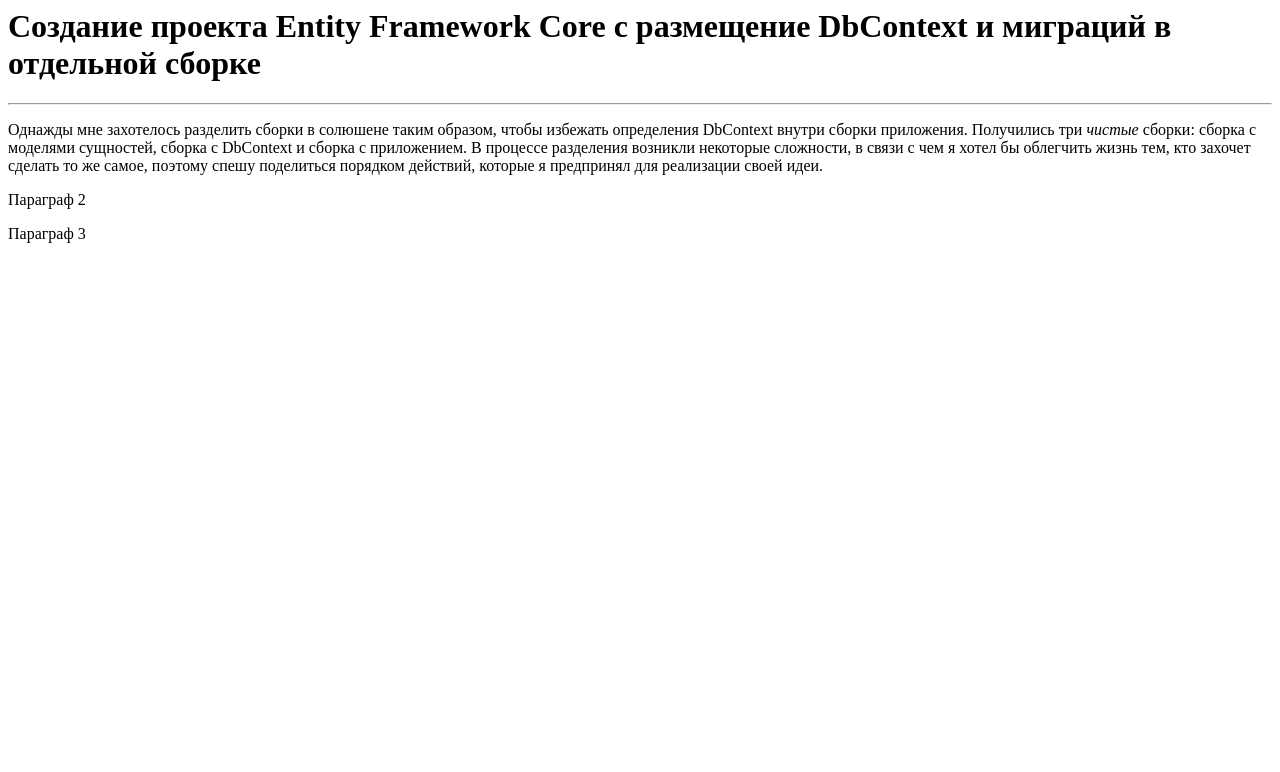
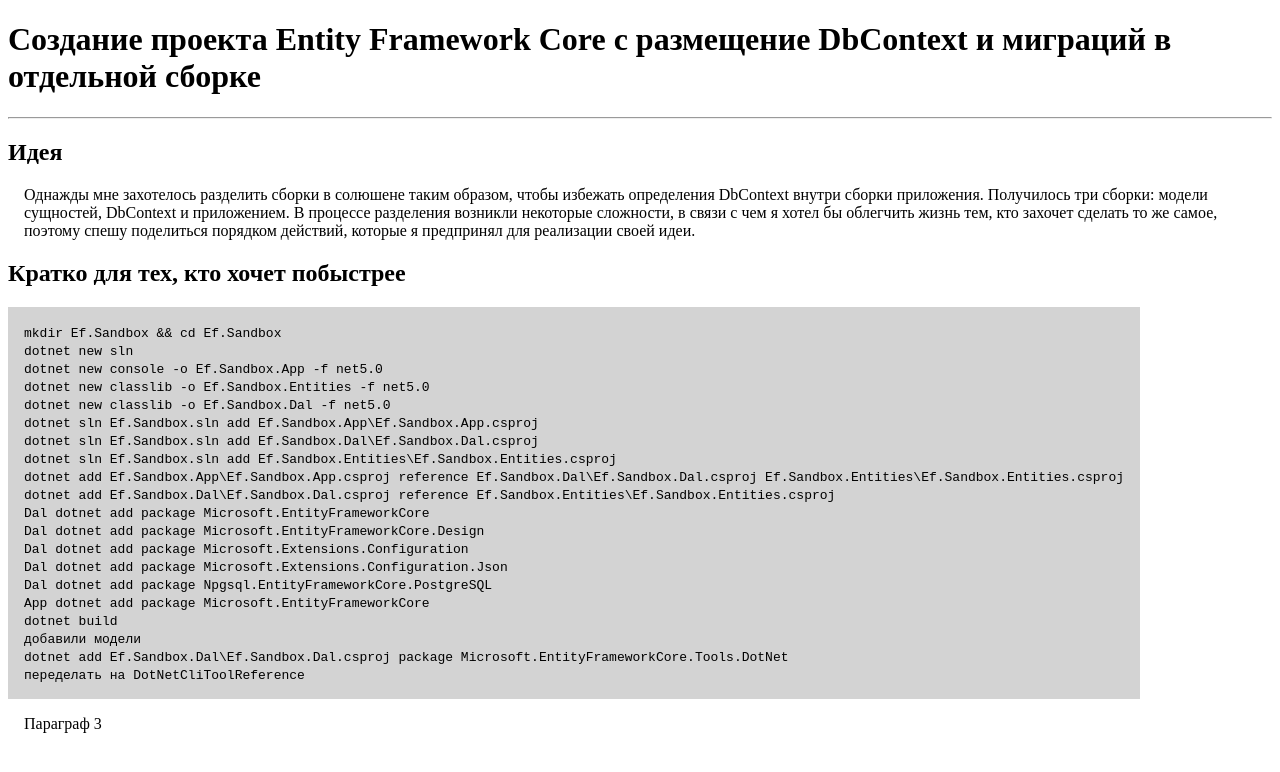
Before and after one commit to Gregor812/gregor812.github.io, a plain HTML site: page ef-core-separate-assembly-dbcontext-and-migrations.html in a window 1280 px wide. Drawn offline with Linux system fonts and the light colour scheme.

Commit message:
добавил файл со стилями и дописал ещё немного статью

```diff
--- a/ef-core-separate-assembly-dbcontext-and-migrations.html
+++ b/ef-core-separate-assembly-dbcontext-and-migrations.html
@@ -1,18 +1,45 @@
+<!DOCTYPE html>
 <html lang=ru>
     <head>
         <meta charset="utf-8" />
+        <link rel="stylesheet" href="styles.css" media="screen" />
         <title>Блог им. XIX пятилетки</title>
     </head>
     <body>
         <h1>Создание проекта Entity Framework Core с размещение DbContext и миграций в отдельной сборке</h1>
         <hr />
+        <h2>Идея</H2>
         <p>
             Однажды мне захотелось разделить сборки в солюшене таким образом, чтобы избежать определения DbContext внутри сборки приложения.
-            Получились три <span><i>чистые</i></span> сборки: сборка с моделями сущностей, сборка с DbContext и сборка с приложением.
+            Получилось три сборки: модели сущностей, DbContext и приложением.
             В процессе разделения возникли некоторые сложности, в связи с чем я хотел бы облегчить жизнь тем, кто захочет сделать то же самое,
             поэтому спешу поделиться порядком действий, которые я предпринял для реализации своей идеи.
         </p>
-        <p>Параграф 2</p>
+        <h2>Кратко для тех, кто хочет побыстрее</h2>
+        <div class="code-block">
+            <p><code>
+                mkdir Ef.Sandbox && cd Ef.Sandbox<br>
+                dotnet new sln<br>
+                dotnet new console -o Ef.Sandbox.App -f net5.0<br>
+                dotnet new classlib -o Ef.Sandbox.Entities -f net5.0<br>
+                dotnet new classlib -o Ef.Sandbox.Dal -f net5.0<br>
+                dotnet sln Ef.Sandbox.sln add Ef.Sandbox.App\Ef.Sandbox.App.csproj<br>
+                dotnet sln Ef.Sandbox.sln add Ef.Sandbox.Dal\Ef.Sandbox.Dal.csproj<br>
+                dotnet sln Ef.Sandbox.sln add Ef.Sandbox.Entities\Ef.Sandbox.Entities.csproj<br>
+                dotnet add Ef.Sandbox.App\Ef.Sandbox.App.csproj reference Ef.Sandbox.Dal\Ef.Sandbox.Dal.csproj Ef.Sandbox.Entities\Ef.Sandbox.Entities.csproj<br>
+                dotnet add Ef.Sandbox.Dal\Ef.Sandbox.Dal.csproj reference Ef.Sandbox.Entities\Ef.Sandbox.Entities.csproj<br>
+                Dal dotnet add package Microsoft.EntityFrameworkCore<br>
+                Dal dotnet add package Microsoft.EntityFrameworkCore.Design<br>
+                Dal dotnet add package Microsoft.Extensions.Configuration<br>
+                Dal dotnet add package Microsoft.Extensions.Configuration.Json<br>
+                Dal dotnet add package Npgsql.EntityFrameworkCore.PostgreSQL<br>
+                App dotnet add package Microsoft.EntityFrameworkCore<br>
+                dotnet build<br>
+                добавили модели<br>
+                dotnet add Ef.Sandbox.Dal\Ef.Sandbox.Dal.csproj package Microsoft.EntityFrameworkCore.Tools.DotNet<br>
+                переделать на DotNetCliToolReference
+            </code></p>
+        </div>
         <p>Параграф 3</p>
     </body>
 </html>
--- /dev/null
+++ b/styles.css
@@ -0,0 +1,8 @@
+.code-block {
+    background-color: lightgray;
+    display: inline-block;
+}
+
+p {
+    margin: 1rem 1rem;
+}
```
Also changed, not shown: index.html (+2 -0 lines).
